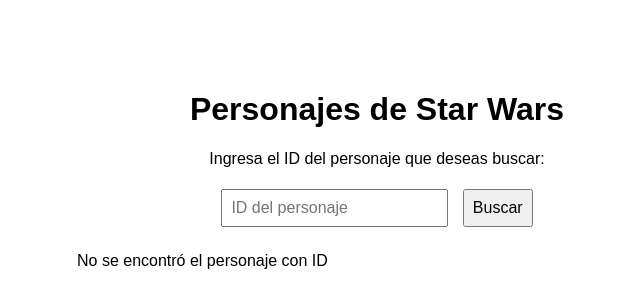
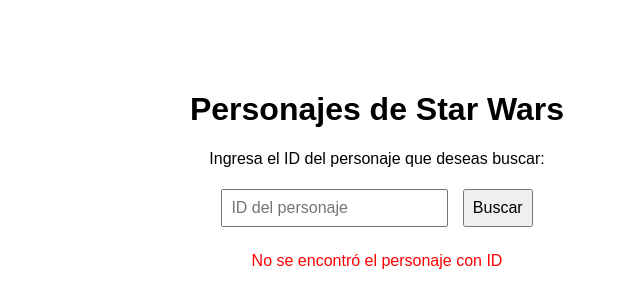
Before and after one commit to Santiag0809/Javascript_S2_UribeSantiago, a plain HTML site: page Dia_8/index.html in a window 1280 px wide. Both pictures are taken after a click on the button "Buscar". Shown: the whole page, without its empty margins (263-903 px from the left). Drawn offline with Linux system fonts and the light colour scheme; no server answers.

Commit message:
Feat: Finishing details

```diff
--- a/Dia_8/java/script.js
+++ b/Dia_8/java/script.js
@@ -44,7 +44,9 @@ document.getElementById("busqueda").addEventListener("click", function () {
         tarjeta.appendChild(lista);
         contenedor.appendChild(tarjeta);
       } else {
-        contenedor.innerHTML = `No se encontró el personaje con ID ${id}</p>`;
+        contenedor.innerHTML = ` <p class="mensaje-error"> No se encontró el personaje con ID ${id} </p>
+`;
+
       }
     }
   };
--- a/Dia_8/styles/styles.css
+++ b/Dia_8/styles/styles.css
@@ -45,3 +45,8 @@ button {
 .tarjeta li {
     margin-bottom: 6px;
 }
+
+.mensaje-error {
+  text-align: center;
+  color: #ff0000;
+}
```
